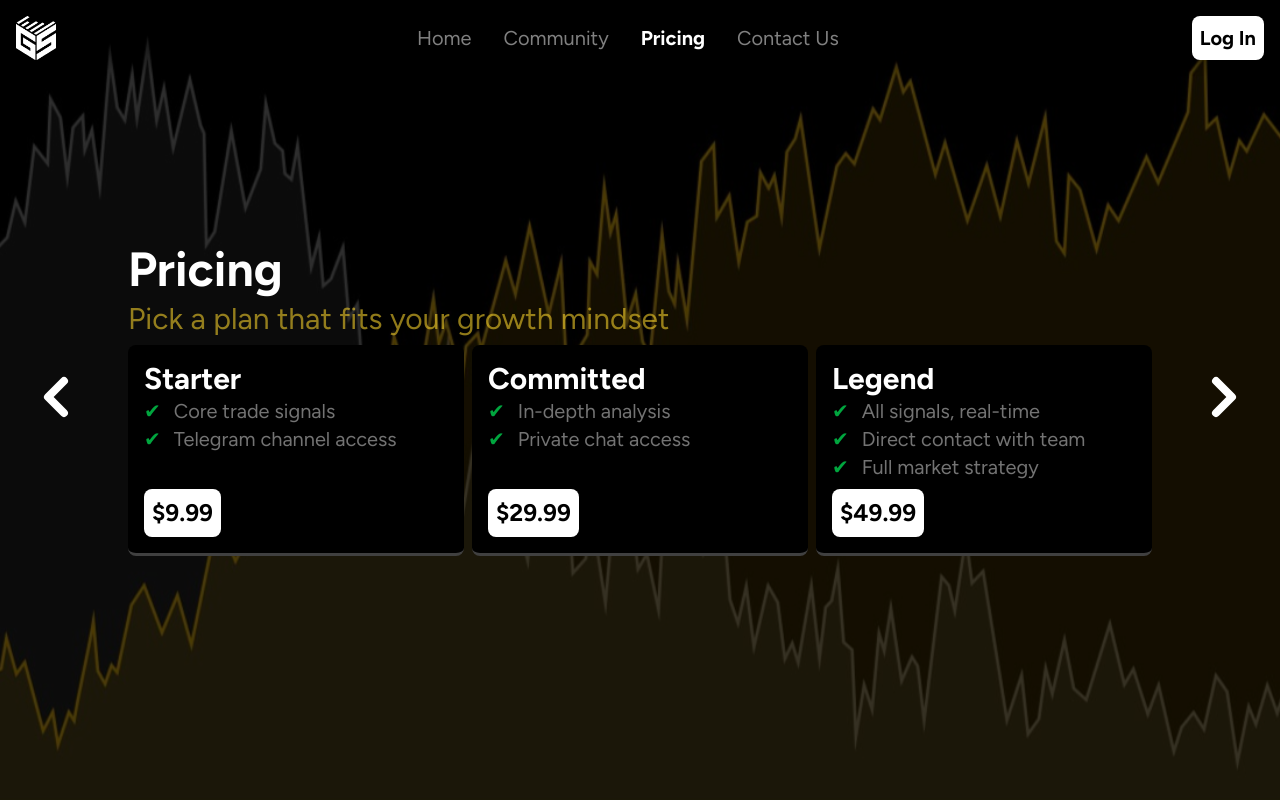
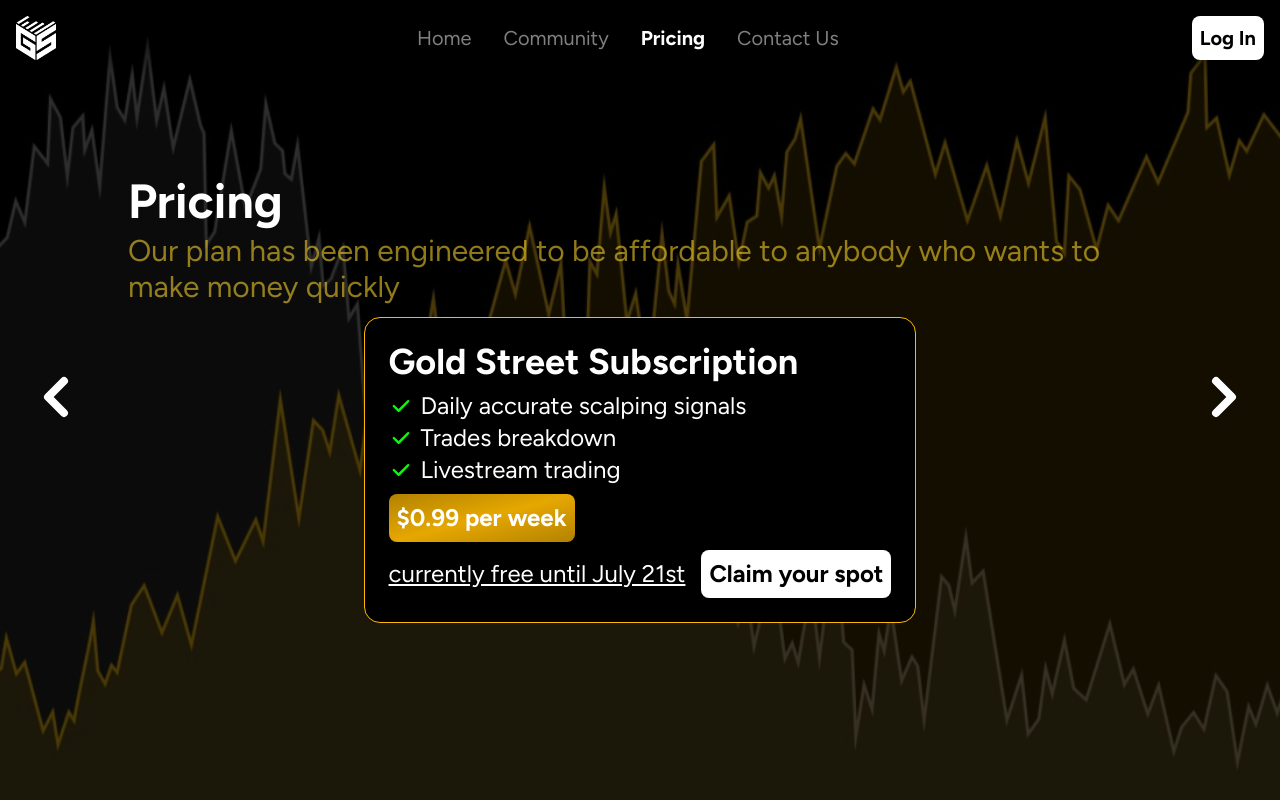
Before and after one commit to fareskebeh/goldstreet, a React (Vite) app in the folder FRONTEND/: page /pricing in a window 1280 px wide. Built offline with nearby package versions, Linux system fonts and the light colour scheme; no server answers.

Commit message:
Changed the Pricing plan

```diff
--- a/FRONTEND/src/components/Pricing.jsx
+++ b/FRONTEND/src/components/Pricing.jsx
@@ -1,61 +1,69 @@
-import React from "react";
 import { motion } from "framer-motion";
 import ShinyText from "../bits/ShinyText";
+import { HiCheck } from "react-icons/hi";
+import { Link } from "react-router-dom";
 
 const Pricing = () => {
-  const plans = [
-    {
-      name: "Starter",
-      perks: ["Core trade signals", "Telegram channel access"],
-      price: "$9.99",
-    },
-    {
-      name: "Committed",
-      perks: ["In-depth analysis", "Private chat access"],
-      price: "$29.99",
-    },
-    {
-      name: "Legend",
+  const plan = {
     perks: [
-        "All signals, real-time",
-        "Direct contact with team",
-        "Full market strategy",
+      "Daily accurate scalping signals",
+      "Trades breakdown",
+      "Livestream trading",
     ],
-      price: "$49.99",
-    },
-  ];
+    price: 0.99,
+  };
 
   return (
-    <div className="flex text-white flex-col gap-2 p-2 sm:p-8">
+    <div className="flex text-white flex-col items-center  gap-3 p-2 sm:p-8">
+      <div className="space-y-2">
         <motion.p
           initial={{ opacity: 1, y: -10 }}
           animate={{ opacity: 1, y: 0 }}
           transition={{ duration: 0.3 }}
-        className="text-4xl sm:text-4xl md:text-5xl font-bold"
+          className="text-5xl sm:text-4xl md:text-5xl font-bold"
         >
           Pricing
         </motion.p>
+
         <ShinyText
-        text="Pick a plan that fits your growth mindset"
+          text="Our plan has been engineered to be affordable to anybody who wants to make money quickly"
           disabled={false}
           speed={3}
-        className="text-lg sm:text-2xl md:text-3xl"
+          className="text-2xl sm:text-2xl md:text-3xl"
         />
-      <div className="flex gap-2 *:flex-1 sm:flex-row flex-col justify-between *:bg-black *:border-b-3 *:border-neutral-700 *:hover:-translate-y-2 *:cursor-pointer *:transition duration-300 *:active:-translate-y-2 *:rounded-lg">
-        {plans.map((plan, index) => (
-          <motion.div initial={{y:-10}} animate={{y:0}} transition={{duration: 0.3}} className="flex p-2 sm:p-4 sm:flex-col gap-2 items-start justify-between" key={index}>
-            <div className="">
-              <p className="text-xl sm:text-3xl font-bold">{plan.name}</p>
+      </div>
+      <motion.div
+        initial={{ opacity: 0, scale: "95%" }}
+        animate={{ opacity: 1, scale: "100%" }}
+        transition={{ duration: 0.3 }}
+        className="bg-black border flex flex-col gap-2 p-6 border-amber-400 rounded-2xl"
+      >
+        <p className="text-3xl sm:text-4xl font-bold">
+          Gold Street Subscription
+        </p>
+        <div className="flex flex-col">
           {plan.perks.map((perk, index) => (
-                <p key={index} className="text-neutral-500 text-xs sm:text-xl"> <span className="text-green-600 mr-2">✔</span> {perk}</p>
+            <div className="flex items-center gap-2 text-xl sm:text-2xl">
+              <HiCheck size={24} fill="#00ff00" />
+              <p>{perk}</p>
+            </div>
           ))}
         </div>
-            <p className="p-2 bg-white sm:text-2xl rounded-lg flex justify-center text-black font-bold">
-              {plan.price}
+        <div className=" flex flex-col gap-2 items-start">
+          <p className="text-xl sm:text-2xl cursor-default p-2 bg-gradient-to-br from-amber-400/70 font-bold via-amber-400/90 to-amber-400/70 inline-block rounded-lg">
+            ${plan.price} per week
           </p>
+          <div className="sm:text-2xl text-xl sm:flex items-center space-y-4 sm:space-y-0 gap-4 justify-start">
+            <p className="underline">currently free until July 21st</p>
+            <Link
+              to="/register"
+              className="p-2 hover:scale-102 active:scale-100 transition duration-100 bg-white text-black rounded-lg font-bold"
+            >
+              Claim your spot
+            </Link>
+          </div>
+        </div>
       </motion.div>
-        ))}
-      </div>
     </div>
   );
 };
```
Lines whose indentation alone changed are shown as unchanged.
